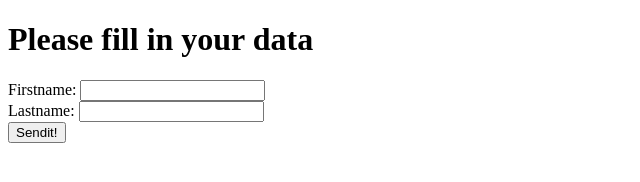
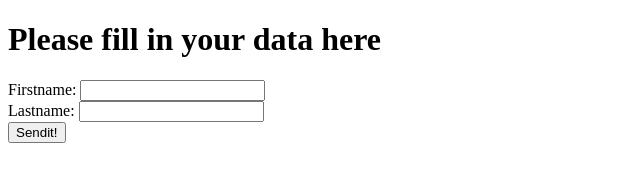
Before and after one commit to Retsi2024/fullstack-demo, a plain HTML site: page index.html in a window 1280 px wide. Shown: the whole page, without its empty margins (0-640 px from the left). Drawn offline with Linux system fonts and the light colour scheme.

Commit message:
lisää editointia

```diff
--- a/index.html
+++ b/index.html
@@ -9,7 +9,7 @@
 
   </head>
   <body>
-    <h1>Please fill in your data</h1>
+    <h1>Please fill in your data here</h1>
     <form name="myForm" action="#" method="post">
       Firstname: <input type="text" name="fname" /><br />
       Lastname: <input type="text" name="lname" /><br />
```
